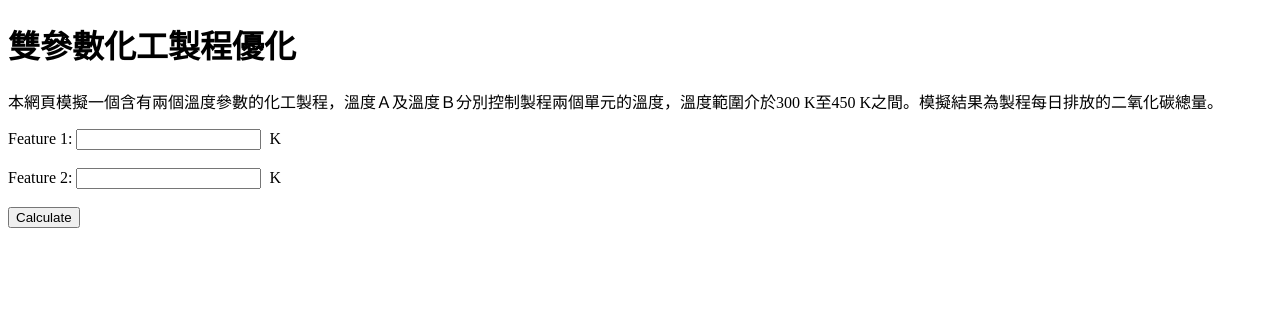
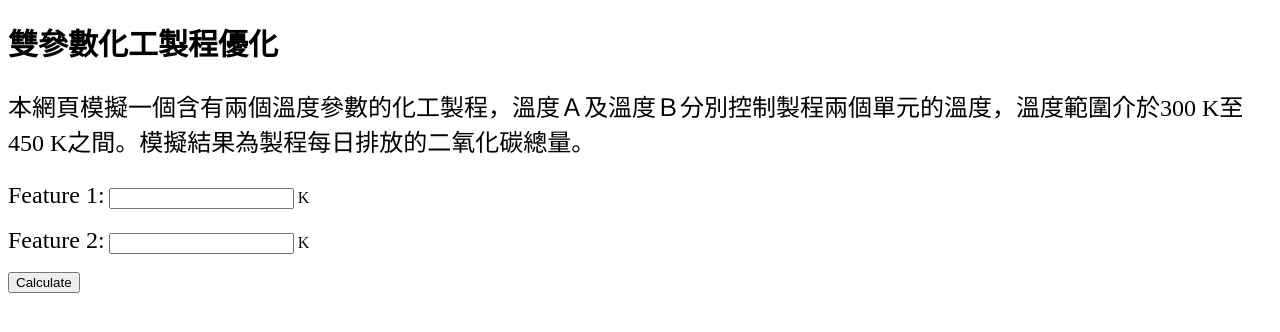
Before and after one commit to cfmao5443/BOContest, a plain HTML site: page docs/index.html in a window 1280 px wide. Drawn offline with Linux system fonts and the light colour scheme.

Commit message:
Update index.html

```diff
--- a/docs/index.html
+++ b/docs/index.html
@@ -8,13 +8,13 @@
   </style>
 </head>
 <body>
-  <h1>雙參數化工製程優化</h1>
-  <p>本網頁模擬一個含有兩個溫度參數的化工製程，溫度Ａ及溫度Ｂ分別控制製程兩個單元的溫度，溫度範圍介於300 K至450 K之間。模擬結果為製程每日排放的二氧化碳總量。</p>
+  <h1 style="font-size: 30px; font-family: '標楷體'; font-weight: bold;">雙參數化工製程優化</h1>
+  <p style="font-size: 24px; font-family: '標楷體';">本網頁模擬一個含有兩個溫度參數的化工製程，溫度Ａ及溫度Ｂ分別控制製程兩個單元的溫度，溫度範圍介於300 K至450 K之間。模擬結果為製程每日排放的二氧化碳總量。</p>
   <form id="inputForm">
-    <label for="溫度A">Feature 1:</label>
-    <input type="number" id="feature1" name="feature1">&nbsp;&nbsp;K<br><br>
-    <label for="溫度B">Feature 2:</label>
-    <input type="number" id="feature2" name="feature2">&nbsp;&nbsp;K<br><br>
+    <label for="溫度A" style="font-size: 24px; font-family: '標楷體';">Feature 1:</label>
+    <input type="number" id="feature1" name="feature1">  K<br><br>
+    <label for="溫度B" style="font-size: 24px; font-family: '標楷體';">Feature 2:</label>
+    <input type="number" id="feature2" name="feature2">  K<br><br>
     <button type="button" onclick="calculate()">Calculate</button>
   </form>
   <div id="result"></div>
@@ -29,7 +29,7 @@
       var result = braninEquation(feature1, feature2);
 
       // 显示结果
-      document.getElementById('result').innerHTML = 'Target value: ' + result.toFixed(2) + 'ton/day';
+      document.getElementById('result').innerHTML = 'Target value: ' + result.toFixed(2) + '  ton/day';
     }
 
     // Branin 方程式计算函数
```
